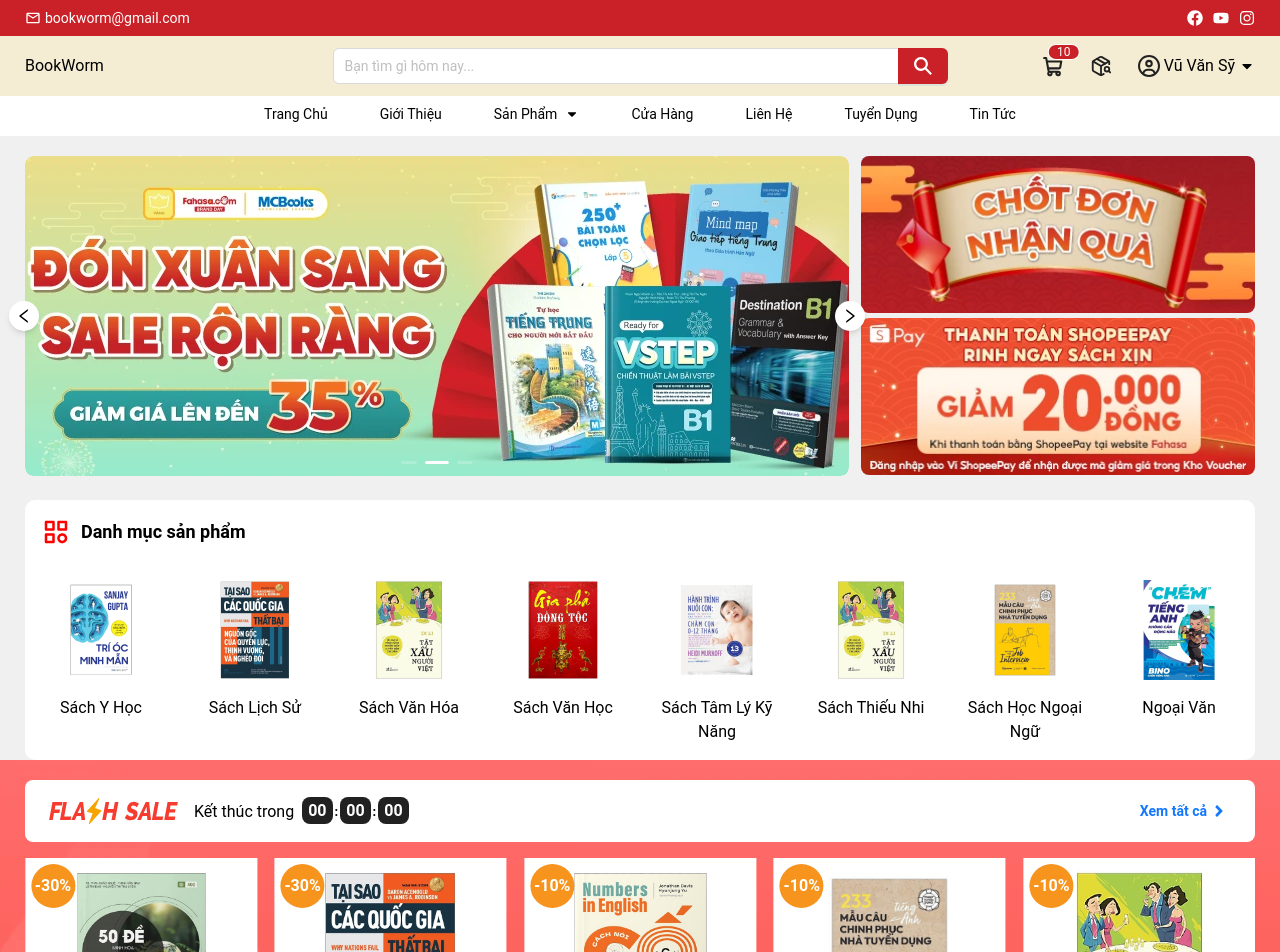
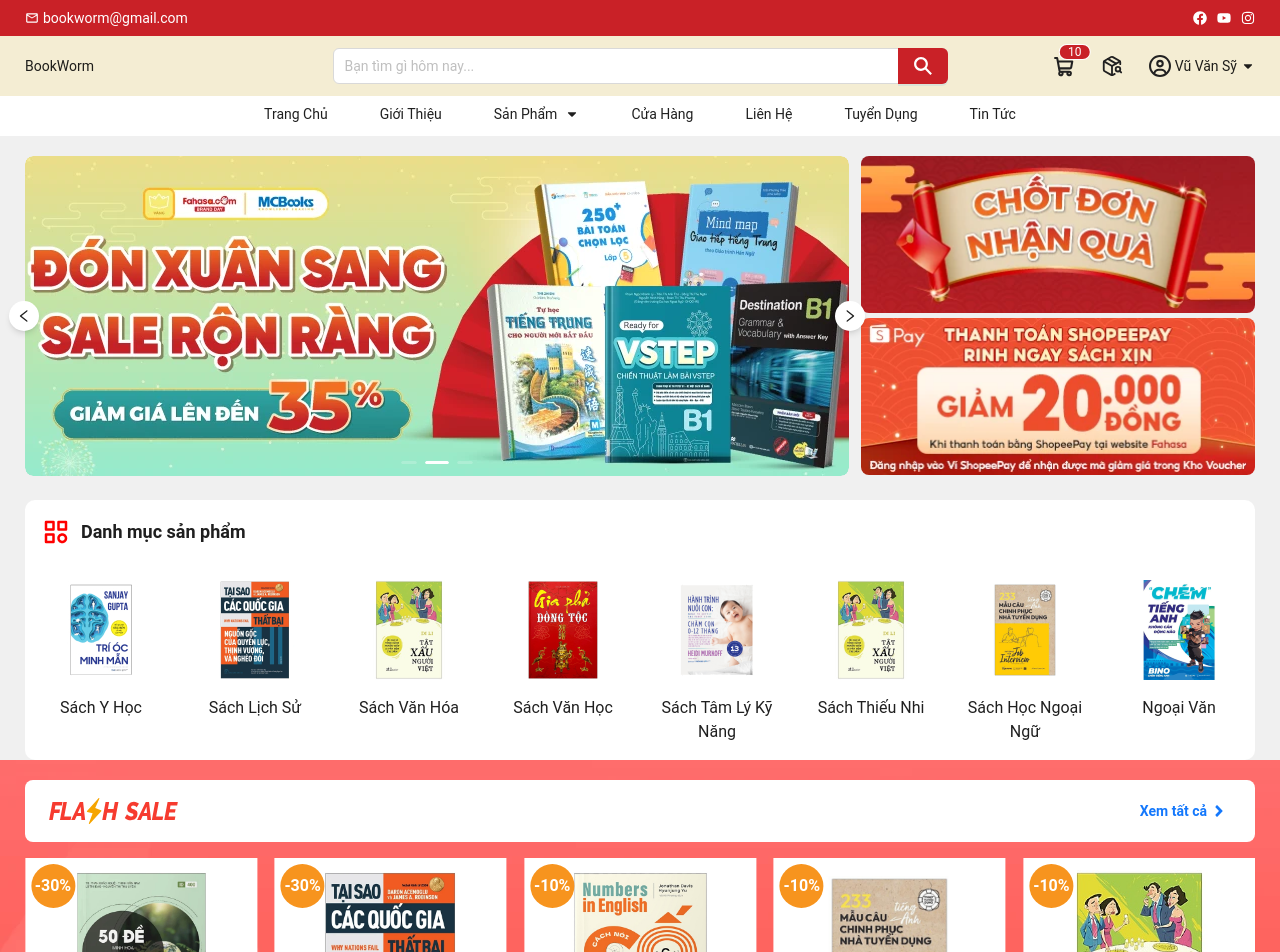
Before and after one commit to vuvansy/app-client-BookWorm, a Next.js app: page / in a window 1280 px wide. Shown: the top 952 px of the page. Built offline with nearby package versions, Linux system fonts and the light colour scheme.

Commit message:
Fix bug khi bọc App của Ant Design tại layout

```diff
--- a/src/app/(auth)/login/page.tsx
+++ b/src/app/(auth)/login/page.tsx
@@ -1,4 +1,5 @@
 import LoginForm from "./form-login";
+
 
 
 const LoginPage = () => {
--- a/src/app/cart/total-cart.tsx
+++ b/src/app/cart/total-cart.tsx
@@ -111,7 +111,7 @@
                     <span>Tổng tiền:</span>
                     <span>321.510 đ</span>
                 </div>
-                <Link href={'/checkout'} className="flex justify-center items-center bg-red1 text-white uppercase text-caption-bold h-[40px] w-full rounded-[8px]">
+                <Link href={'/checkout'} className="flex justify-center items-center bg-red1 !text-white uppercase text-caption-bold h-[40px] w-full rounded-[8px]">
                     Thanh toán
                 </Link>
             </div>
--- a/src/app/globals.css
+++ b/src/app/globals.css
@@ -1,6 +1,7 @@
 @tailwind base;
 @tailwind components;
 @tailwind utilities;
+
 
 
 .ant-typography {
@@ -33,6 +34,11 @@
   top: 0;
 }
 
+a {
+  color: inherit !important; /* Giữ màu theo parent */
+  text-decoration: none; /* Xóa gạch chân nếu cần */
+}
+
 /* :root {
   --foreground-rgb: 0, 0, 0;
   --background-start-rgb: 214, 219, 220;
--- a/src/app/layout.tsx
+++ b/src/app/layout.tsx
@@ -1,11 +1,9 @@
 import type { Metadata } from "next";
-import { Inter } from "next/font/google";
 import StyledComponentsRegistry from "@/lib/antd.registry";
 import "./globals.css";
 import AppHeader from "@/components/header/app-header";
 import AppFooter from "@/components/footer/app-footer";
-
-const inter = Inter({ subsets: ["latin"] });
+import { App } from "antd";
 
 export const metadata: Metadata = {
   title: "BookWorm",
@@ -19,11 +17,13 @@
 }>) {
   return (
     <html lang="en">
-      <body className={inter.className}>
+      <body className="h-screen">
         <StyledComponentsRegistry>
-          <AppHeader />
-          {children}
-          <AppFooter />
+          <App>
+            <AppHeader />
+            {children}
+            <AppFooter />
+          </App>
         </StyledComponentsRegistry>
       </body>
     </html>
--- a/src/app/page.tsx
+++ b/src/app/page.tsx
@@ -8,7 +8,7 @@
 import { FaArrowTrendUp } from "react-icons/fa6";
 import NewsBox from "@/components/box-news";
 import ListProductHome from "@/components/list-product/list-product-home";
-import ListFlashSale from "../components/list-flashsale";
+import ListFlashSale from "@/components/list-flashsale";
 import CategoryPage from "@/components/list-category";
 
 
@@ -84,7 +84,9 @@
     priceOld: 558000,
   },
 ];
+
 const Home = () => {
+
   return (
     <main className="bg-bg-main">
       <div className="container pt-5 flex justify-between  ">
@@ -140,20 +142,6 @@
                 />
               </div>
             </Link>
-            <div className="mt-[2px] ml-4 text-body1">Kết thúc trong</div>
-            <div className="ml-2">
-              <span className="px-[6px] py-[4px] bg-black text-white text-body-bold rounded-lg ">
-                00
-              </span>
-              <span className="px-[2px] text-info-bold">:</span>
-              <span className="px-[6px] py-[4px] bg-black text-white text-body-bold rounded-lg ">
-                00
-              </span>
-              <span className="px-[2px] text-info-bold">:</span>
-              <span className="px-[6px] py-[4px] bg-black text-white text-body-bold rounded-lg ">
-                00
-              </span>
-            </div>
           </div>
           <div>
             <Link href={""}>
--- a/src/app/profile/order/page.tsx
+++ b/src/app/profile/order/page.tsx
@@ -37,7 +37,7 @@
                                     Chờ xác nhận
                                 </td>
                                 <td className="p-[10px] text-center border-b border-solid border-[#ddd]">
-                                    <Link href={'/profile/order/1'} className="py-[6px] px-[16px] bg-price-special text-white rounded-lg">
+                                    <Link href={'/profile/order/1'} className="py-[6px] px-[16px] bg-price-special !text-white rounded-lg">
                                         Chi Tiết
                                     </Link>
                                 </td>
@@ -59,7 +59,7 @@
                                     Chờ xác nhận
                                 </td>
                                 <td className="p-[10px] text-center border-b border-solid border-[#ddd]">
-                                    <Link href={'/profile/order/1'} className="py-[6px] px-[16px] bg-price-special text-white rounded-lg">
+                                    <Link href={'/profile/order/1'} className="py-[6px] px-[16px] bg-price-special !text-white rounded-lg">
                                         Chi Tiết
                                     </Link>
                                 </td>
@@ -81,7 +81,7 @@
                                     Chờ xác nhận
                                 </td>
                                 <td className="p-[10px] text-center border-b border-solid border-[#ddd]">
-                                    <Link href={'/profile/order/1'} className="py-[6px] px-[16px] bg-price-special text-white rounded-lg">
+                                    <Link href={'/profile/order/1'} className="py-[6px] px-[16px] bg-price-special !text-white rounded-lg">
                                         Chi Tiết
                                     </Link>
                                 </td>
--- a/src/app/test/page.tsx
+++ b/src/app/test/page.tsx
@@ -1,14 +1,10 @@
 import { sendRequest } from '@/utils/api'
 
-interface IUser {
-  _id: string;
-  name: string;
-  email: string;
-}
+
 
 const TestPage = async () => {
-  const res = await sendRequest<IBackendRes<IUser[]>>({
-    url: "http://localhost:4000/v1/customers",
+  const res = await sendRequest<IBackendRes<IGenre[]>>({
+    url: "http://localhost:4000/api/v1/genre",
     method: "GET"
 
   })
@@ -54,9 +50,9 @@
         res.data?.map(item => {
           return (
 
-            <div key={item._id} className='flex'>
+            <div key={item._id} className='flex'>z
               <p>{item.name} - </p>
-              <p>{item.email}</p>
+              <p>{item.image}</p>
             </div>
           )
         })
--- a/src/components/header/app-header.tsx
+++ b/src/components/header/app-header.tsx
@@ -65,7 +65,7 @@
                 <span className='text-red1 !text-body-bold'>{(1430310).toLocaleString()} đ</span>
             </div>
             <Link href={'/cart'}
-                className='w-[186px] h-[40px] border-[2px] border-red1 rounded-lg bg-red1 text-white text-caption-bold flex justify-center items-center hover:text-white'>
+                className='w-[186px] h-[40px] border-[2px] border-red1 rounded-lg bg-red1 !text-white text-caption-bold flex justify-center items-center hover:text-white'>
                 Xem giỏ hàng
             </Link>
         </div>
--- a/src/utils/api.ts
+++ b/src/utils/api.ts
@@ -8,7 +8,7 @@
         queryParams = {},
         useCredentials = false,
         headers = {},
-        nextOption = {}
+        nextOption = {},
     } = props;
 
     const options: any = {
```
Also changed, not shown: src/types/backend.d.ts (+21 -8 lines). Lines whose indentation alone changed are shown as unchanged.
